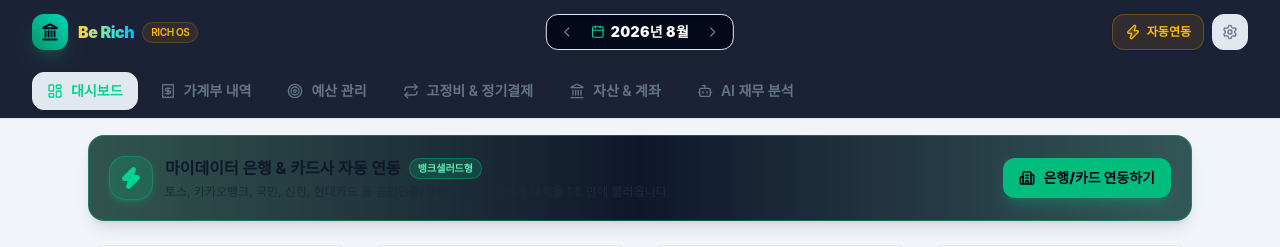
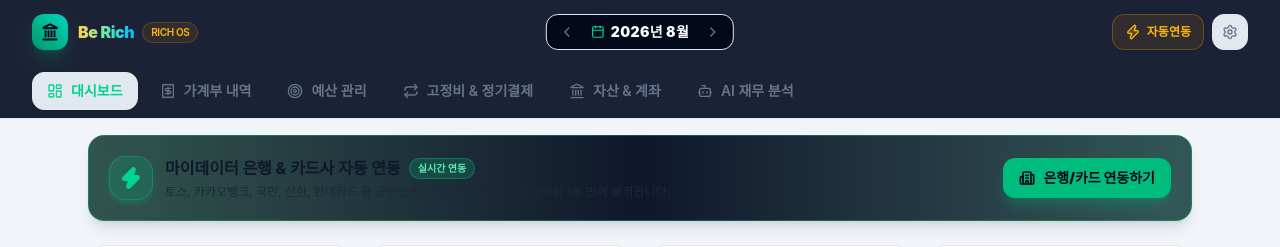
Before and after one commit to whale-jun/wanna-be-rich, a React (Vite) app: page / in a window 1280 px wide. Shown: the top 247 px of the page. Built offline with nearby package versions, Linux system fonts and the light colour scheme; a web font is replaced by a local one.

Commit message:
chore: remove bank salad label and clean up copy

```diff
--- a/src/App.tsx
+++ b/src/App.tsx
@@ -267,7 +267,7 @@ export function App() {
         defaultDate={modalDefaultDate}
       />
 
-      {/* ⚡ 뱅크샐러드형 마이데이터 은행 & 카드 연동 모달 */}
+      {/* ⚡ 마이데이터 은행 & 카드 연동 모달 */}
       <BankConnectModal
         isOpen={isBankConnectOpen}
         onClose={() => setIsBankConnectOpen(false)}
--- a/src/components/BankConnectModal.tsx
+++ b/src/components/BankConnectModal.tsx
@@ -160,7 +160,7 @@ export const BankConnectModal: React.FC<BankConnectModalProps> = ({
               <h3 className="text-base sm:text-lg font-bold text-white flex items-center gap-2">
                 <span>마이데이터 은행 & 카드 연동</span>
                 <span className="text-[10px] px-2 py-0.5 rounded-full bg-emerald-500/20 text-emerald-300 font-bold border border-emerald-500/30">
-                  뱅크샐러드형 자동동기화
+                  실시간 자동동기화
                 </span>
               </h3>
               <p className="text-xs text-slate-400">
--- a/src/components/Dashboard.tsx
+++ b/src/components/Dashboard.tsx
@@ -246,7 +246,7 @@ export const Dashboard: React.FC<DashboardProps> = ({
               <div className="flex items-center gap-2 flex-wrap">
                 <span className="text-sm sm:text-base font-bold text-white">마이데이터 은행 & 카드사 자동 연동</span>
                 <span className="text-[10px] px-2 py-0.5 rounded-full bg-emerald-500/20 text-emerald-300 font-bold border border-emerald-500/40">
-                  뱅크샐러드형
+                  실시간 연동
                 </span>
               </div>
               <p className="text-xs text-slate-300 mt-1">
```
